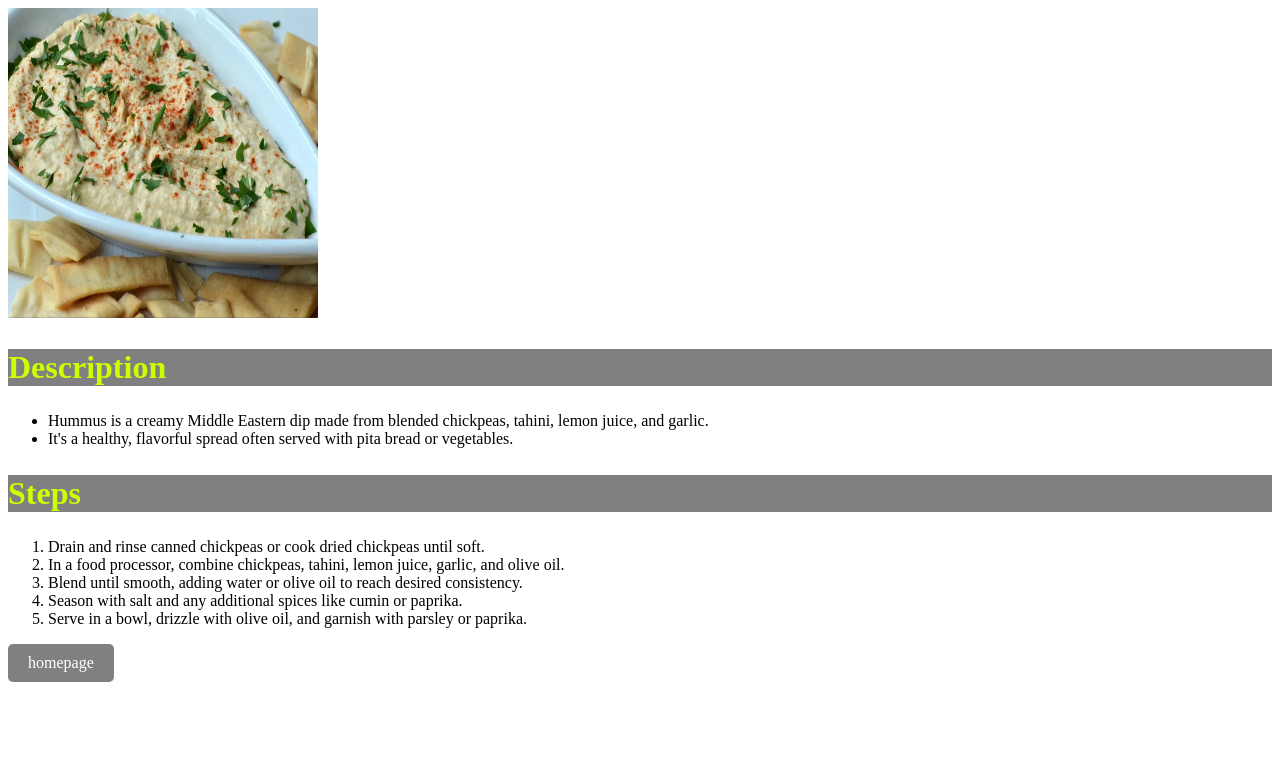
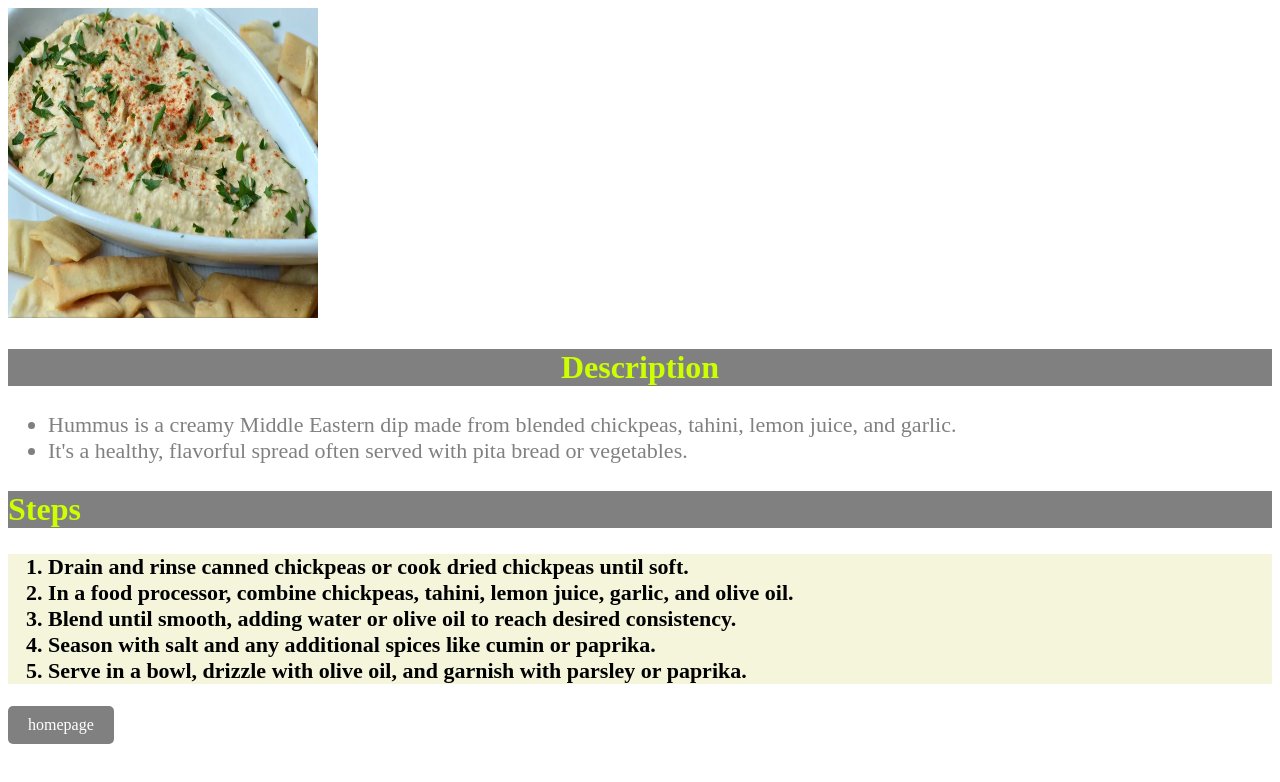
Before and after one commit to Tomign369/odin-recipes, a plain HTML site: page hummus.html in a window 1280 px wide. Drawn offline with Linux system fonts and the light colour scheme.

Commit message:
change different styles

```diff
--- a/hummus.html
+++ b/hummus.html
@@ -6,19 +6,22 @@
         <link rel="stylesheet" href="styles.css">
     </head>
     <img src="hummus-img.png" height="310" width="310">
-    <h2 class="heading">Description</h2>
+    <h2 class="description">Description</h2>
     <ul class="textlayout">
         <li>Hummus is a creamy Middle Eastern dip made from blended chickpeas, tahini, lemon juice, and garlic.</li>
         <li>It's a healthy, flavorful spread often served with pita bread or vegetables.</li>
     </ul>
+    <div class="parent">
     <h2 class="heading">Steps</h2>
-    <ol class="textlayout">
+        <ol class="child">
+            <p class="'child"> </p>
             <li>Drain and rinse canned chickpeas or cook dried chickpeas until soft.</li>
             <li>In a food processor, combine chickpeas, tahini, lemon juice, garlic, and olive oil.</li>
             <li>Blend until smooth, adding water or olive oil to reach desired consistency.</li>
             <li>Season with salt and any additional spices like cumin or paprika.</li>
             <li>Serve in a bowl, drizzle with olive oil, and garnish with parsley or paprika.</li>
         </ol>
+    </div>
     <a href="index.html" class="button">homepage</a>
 
 </html>
--- a/styles.css
+++ b/styles.css
@@ -27,20 +27,31 @@
     color: rgb(213, 16, 16);
 }
 
-
+/*-------------------------------------------*/
 /*description layout*/
-.heading{
+.heading,
+.description {
     font-size: 32px;
     font-weight: bold;
     color: rgb(204, 255, 0);
     background-color: grey;
+}
 
+.description{
+    text-align: center;
+}
+
+/*-------------------------------------------*/
 
 .textlayout{
     font-size: 22px;
     color:grey
 }
 
-.description{
-    text-align: center;
+.parent .child {
+    font-size: 22px;
+    font-weight: bold;
+    background-color: beige;
+    color: black;
+
 }
```
Also changed, not shown: frenchfries.html (+4 -2 lines), lasagne.html (+8 -5 lines). Lines whose indentation alone changed are shown as unchanged.
